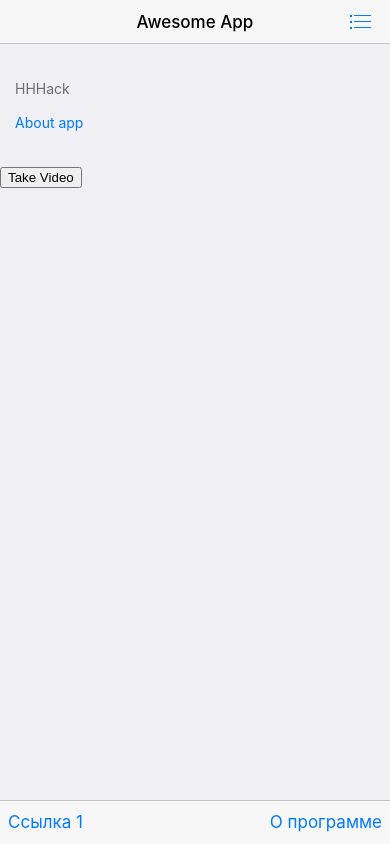
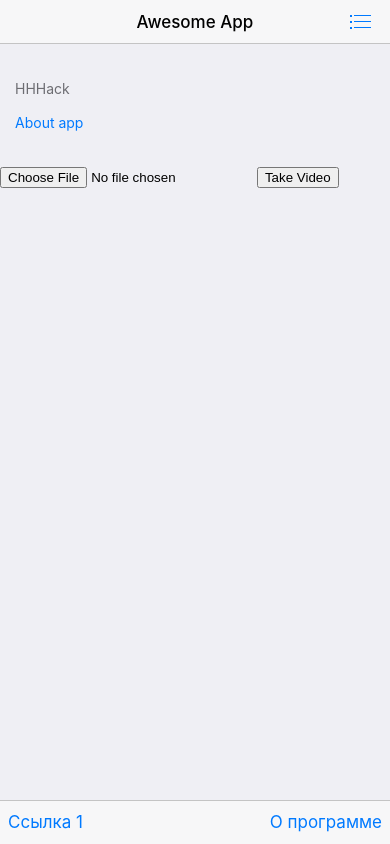
Before and after one commit to gksmail/VideoTeacher, a plain HTML site: page www/index.html in a window 390 px wide. Drawn offline with Linux system fonts and the light colour scheme; some packages are replaced by stand-ins of ours.

Commit message:
Камера

```diff
--- a/www/index.html
+++ b/www/index.html
@@ -75,6 +75,7 @@
                             <!-- Link to another page -->
                             <a href="about.html">About app</a>
                         </div>
+                        <input type="file" accept="image/*" capture>
                         <button id="takeVideo">Take Video</button>
                         <div id="videoArea"></div>
                    </div>
--- a/www/js/my-app.js
+++ b/www/js/my-app.js
@@ -13,6 +13,7 @@ var mainView = myApp.addView('.view-main', {
 
 // Handle Cordova Device Ready Event
 $$(document).on('deviceready', function() {
+    console.log(navigator.device.capture);
     document.querySelector("#takeVideo").addEventListener("touchend", function() {
         console.log("Take video");
         navigator.device.capture.captureVideo(captureSuccess, captureError, {limit: 1});
```
